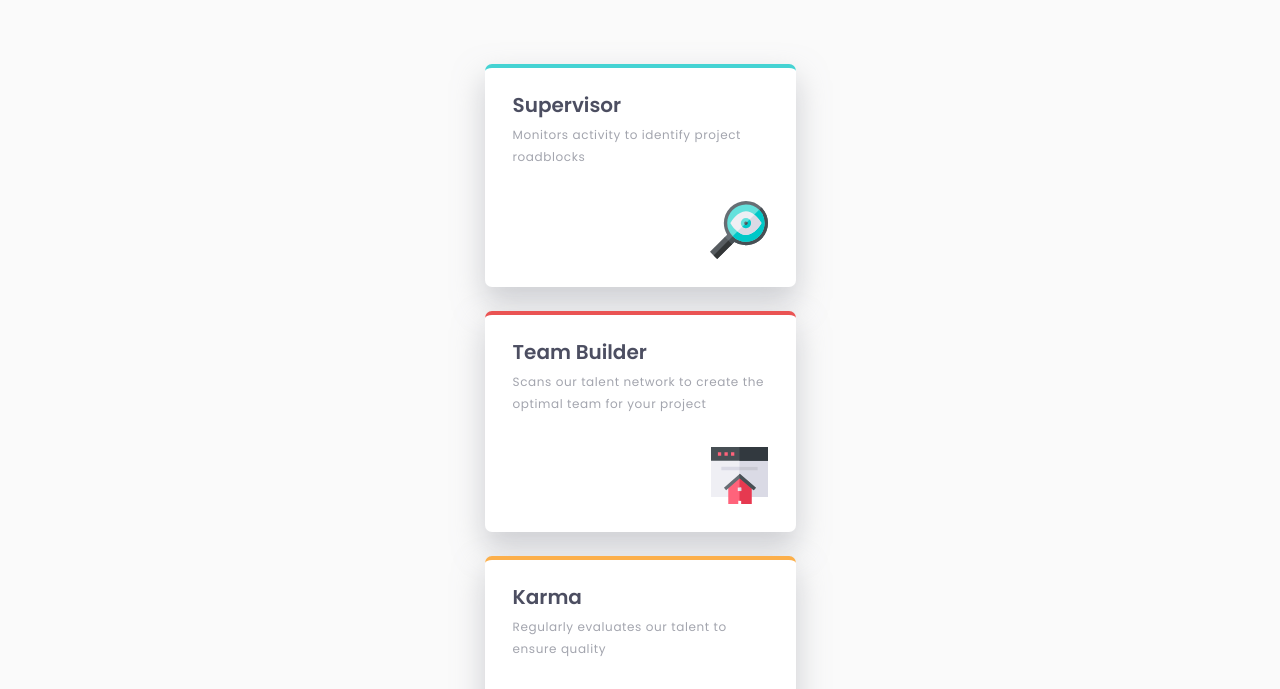
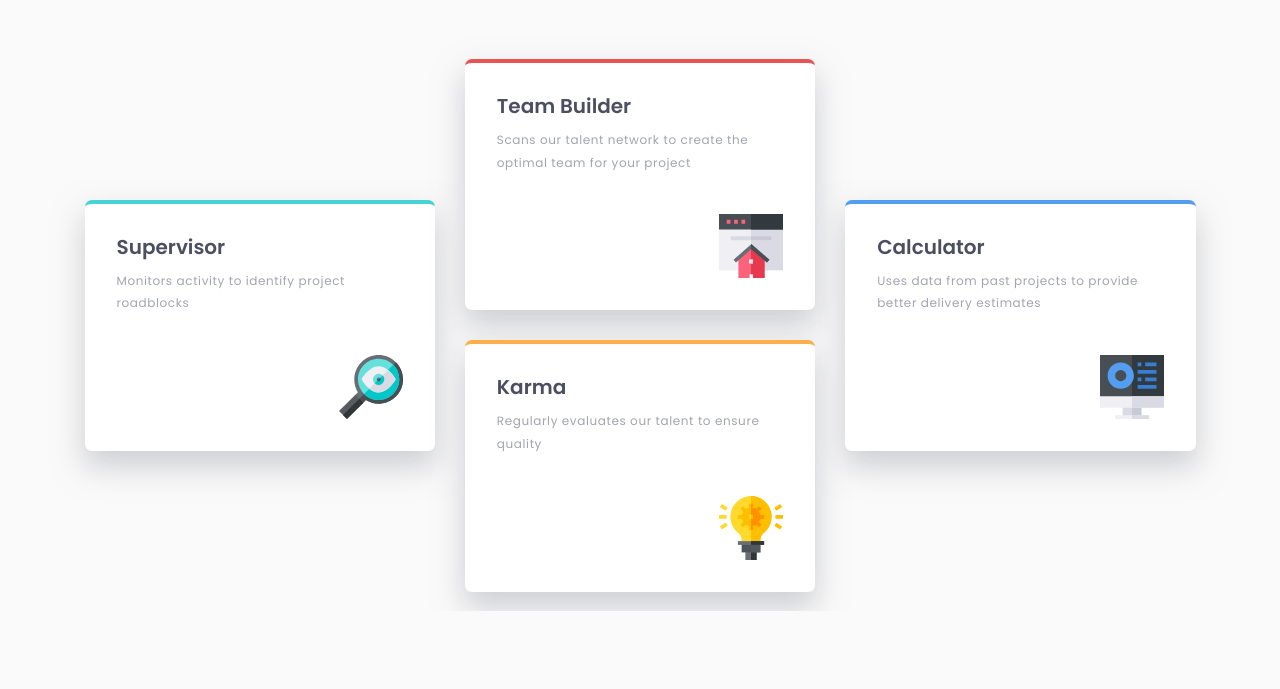
Before and after one commit to py-code314/four-card-feature-section, a website: page public/index.html in a window 1280 px wide. Shown: the part 189-878 px from the top of the page. After the commit the page ends 800 px from the top, so only its background shows below. Drawn offline with nearby package versions, Linux system fonts and the light colour scheme.

Commit message:
style: Use grid for desktop design

```diff
--- a/public/index.html
+++ b/public/index.html
@@ -30,7 +30,7 @@
                 </p>
               </div>
         <div class="cards">
-          <div class="card">
+          <div class="card card-supervisor">
             <div class="card__details">
               <h2>Supervisor</h2>
               <p>Monitors activity to identify project roadblocks</p>
@@ -40,7 +40,7 @@
               alt="" width="58"
               aria-hidden="true" />
           </div>
-          <div class="card">
+          <div class="card card-team">
             <div class="card__details">
               <h2>Team Builder</h2>
               <p>
@@ -52,14 +52,14 @@
               alt="" width="57"
               aria-hidden="true" />
           </div>
-          <div class="card">
+          <div class="card card-karma">
             <div class="card__details">
               <h2>Karma</h2>
               <p>Regularly evaluates our talent to ensure quality</p>
             </div>
             <img src="./assets/images/icon-karma.svg" alt=""  width="57" aria-hidden="true" />
           </div>
-          <div class="card">
+          <div class="card card-calculator">
             <div class="card__details">
               <h2>Calculator</h2>
               <p>
--- a/src/sass/_mixins.scss
+++ b/src/sass/_mixins.scss
@@ -1,12 +1,29 @@
 @use 'variables' as *;
 
-@mixin card($color) {
+@mixin card-mobile($color) {
   display: flex;
   flex-direction: column;
   padding: $space-md $space-xl $space-xl;
-  gap: $space-2xl;
+  gap: $space-3xl;
   background-color: $clr-white;
   box-shadow: $box-shadow;
-  border-radius: 7px;
+  border-radius: $border-radius;
   border-top: $space-4xs solid $color;
 }
+
+@mixin card-laptop($color) {
+  display: flex;
+  flex-direction: column;
+  padding: $space-xl $space-3xl $space-3xl;
+  gap: $space-4xl;
+  background-color: $clr-white;
+  box-shadow: $box-shadow;
+  border-radius: $border-radius;
+  border-top: $space-4xs solid $color;
+}
+
+@mixin laptop {
+  @media (min-width: 62.5em) {
+    @content;
+  }
+}
--- a/src/sass/_variables.scss
+++ b/src/sass/_variables.scss
@@ -1,19 +1,19 @@
 @use './functions' as *;
 
+$clr-bg-body: hsl(0, 0%, 98%);
+$clr-title: hsl(234, 12%, 34%);
+$clr-body-text: hsl(229, 6%, 66%);
+$clr-white: hsl(0, 0%, 100%);
 $clr-red: hsl(0, 78%, 62%);
 $clr-cyan: hsl(180, 62%, 55%);
 $clr-orange: hsl(34, 97%, 64%);
 $clr-blue: hsl(212, 86%, 64%);
-$clr-title: hsl(234, 12%, 34%);
-$clr-body-text: hsl(229, 6%, 66%);
-$clr-bg-body: hsl(0, 0%, 98%);
-$clr-white: hsl(0, 0%, 100%);
 
+$fs-card: pxToRem(12);
 $fs-body: pxToRem(15);
-$fs-card: pxToRem(12);
-$fs-title: pxToRem(24);
 $fs-h2: pxToRem(20);
-
+$fs-title-mobile: pxToRem(24);
+$fs-title-laptop: pxToRem(36);
 
 $ff-body: "Poppins", sans-serif;
 
@@ -29,10 +29,15 @@ $space-sm: pxToRem(20);
 $space-md: pxToRem(22);
 $space-lg: pxToRem(24);
 $space-xl: pxToRem(28);
-$space-2xl: pxToRem(32);
-$space-3xl: pxToRem(75);
+$space-2xl: pxToRem(30);
+$space-3xl: pxToRem(32);
+$space-4xl: pxToRem(40);
+$space-5xl: pxToRem(62);
+$space-6xl: pxToRem(75);
 
+$image-width-laptop: pxToRem(64);
 $card-width-mobile: pxToRem(311);
+$card-width-laptop: pxToRem(1111);
 
 $box-shadow: 0 15px 30px 1px rgba(163, 165, 174, 0.5);
-$border-radius: pxToRem(8);
+$border-radius: pxToRem(7);
--- a/src/sass/styles.scss
+++ b/src/sass/styles.scss
@@ -16,15 +16,23 @@ body {
 
 .ai-tools {
   max-inline-size: $card-width-mobile;
+
+  @include laptop {
+    max-inline-size: $card-width-laptop;
+  }
 }
 
 .intro {
   text-align: center;
-  margin-block-end: $space-3xl;
+  margin-block-end: $space-6xl;
+
+  @include laptop {
+    margin-block-end: $space-5xl;
+  }
 }
 
 .intro__title {
-  font-size: $fs-title;
+  font-size: $fs-title-mobile;
   font-weight: $fw-semibold;
   color: $clr-title;
   letter-spacing: 0.007em;
@@ -32,38 +40,82 @@ body {
   span {
     font-weight: $fw-extralight;
   }
+
+  @include laptop {
+    span {
+      display: block;
+    }
+    font-size: $fs-title-laptop;
+    line-height: 1.45;
+  }
 }
 
 .intro__description {
   letter-spacing: 0.007em;
   line-height: 1.65;
   font-size: $fs-body;
+
+  @include laptop {
+    max-inline-size: 55ch;
+    margin-inline: auto;
+  }
 }
 
 .cards {
   display: grid;
   gap: $space-lg;
+
+  @include laptop {
+    grid-template-columns: repeat(3, 1fr);
+    grid-template-rows: repeat(4, auto);
+    grid-template-areas:
+    '. team .'
+    'supervisor team calculator'
+    'supervisor karma calculator'
+    '. karma .'
+    ;
+    gap: $space-2xl;
+  }
 }
 
 
 .card {
 
   &:nth-child(1) {
-    @include card($clr-cyan)
+    @include card-mobile($clr-cyan);
+    @include laptop {
+      grid-area: supervisor;
+      @include card-laptop($clr-cyan);
+    }
   }
   &:nth-child(2) {
-    @include card($clr-red)
+    @include card-mobile($clr-red);
+    @include laptop {
+      grid-area: team;
+      @include card-laptop($clr-red);
+    }
   }
   &:nth-child(3) {
-    @include card($clr-orange)
+    @include card-mobile($clr-orange);
+    @include laptop {
+      grid-area: karma;
+      @include card-laptop($clr-orange);
+    }
   }
   &:nth-child(4) {
-    @include card($clr-blue)
+    @include card-mobile($clr-blue);
+    @include laptop {
+      grid-area: calculator;
+      @include card-laptop($clr-blue);
+    }
   }
 
   img {
     align-self: end;
 
+    @include laptop {
+      width: $image-width-laptop;
+    }
   }
 }
 
@@ -72,10 +124,18 @@ body {
     font-size: $fs-h2;
     color: $clr-title;
     margin-block-end: $space-4xs;
+
+    @include laptop {
+      margin-block-end: $space-3xs;
+    }
   }
   p {
     font-size: $fs-card;
     letter-spacing: 0.05em;
     line-height: 1.85;
+
+    @include laptop {
+      line-height: 1.9;
+    }
   }
 }
```
Also changed, not shown: src/index.html (+4 -4 lines), public/css/styles.css.
